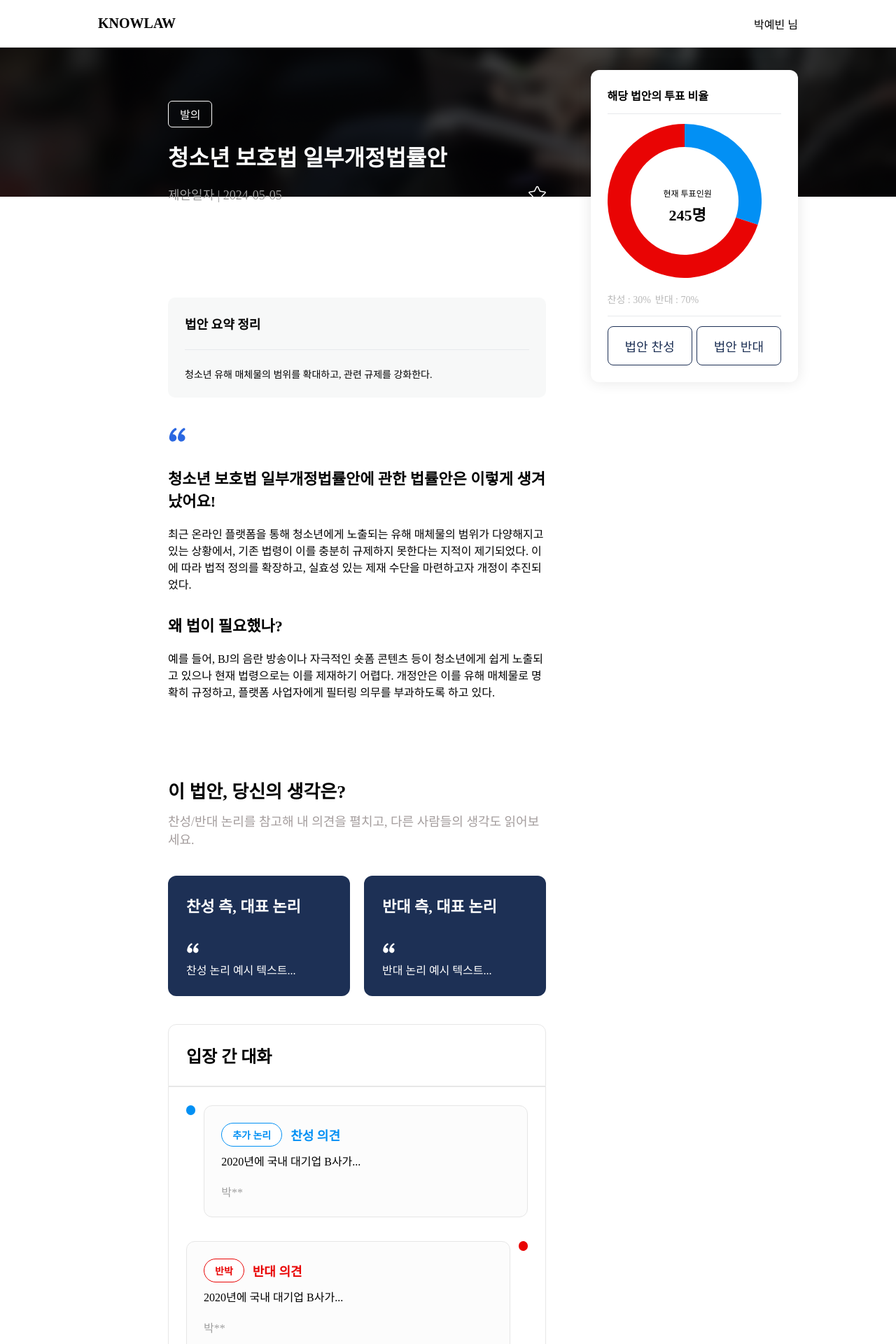
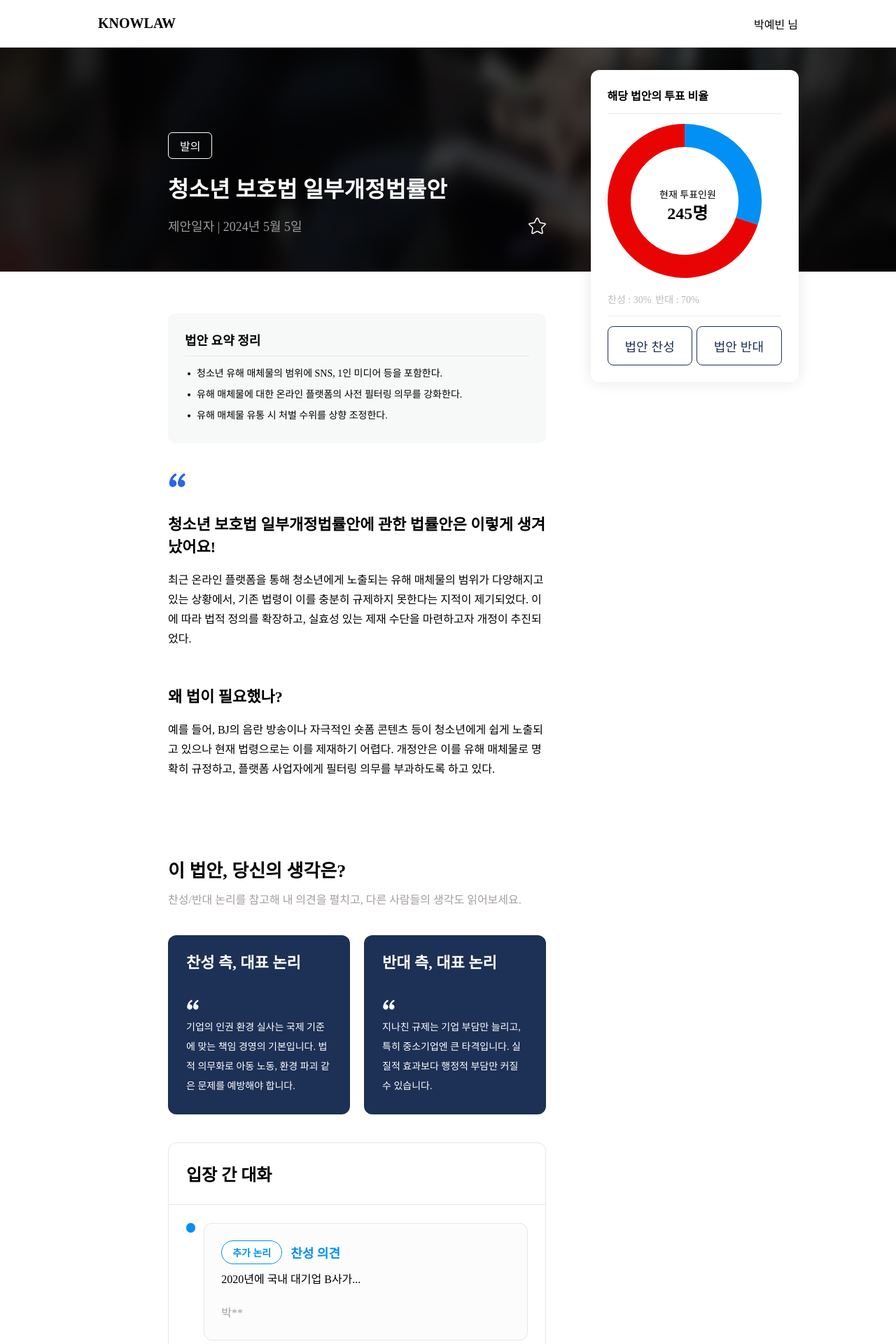
Before and after one commit to 2025-DSM-1/dsm_FE, a React (Vite) app: page /bill/detail/1 in a window 1280 px wide. Shown: the top 1920 px of the page at 70% size. Built offline with nearby package versions, Linux system fonts and the light colour scheme; no server answers.

Commit message:
style :: 상세조회 스타일 수정

```diff
--- a/src/assets/index.ts
+++ b/src/assets/index.ts
@@ -18,3 +18,4 @@ export { default as Quote } from './Quote.png'
 export { default as Question } from './Question.png'
 export * from './X'
 export * from './Check'
+export { default as Dot } from './Dot.png'
--- a/src/components/CommentPost.tsx
+++ b/src/components/CommentPost.tsx
@@ -61,6 +61,7 @@ const ContentContainer = styled.div`
 const Content = styled.div`
   font-size: 16px;
   font-weight: 400;
+  line-height: 28px;
 `;
 
 const TitleContainer = styled.div`
@@ -91,6 +92,7 @@ const CommentTitle = styled.div<{ isAgree: boolean }>`
 const Writer = styled.div`
   font-size: 16px;
   color: #a0a0a0;
+  line-height: 28px;
 `;
 
 const Dot = styled.div<{ isAgree: boolean }>`
--- a/src/pages/CardDetail.tsx
+++ b/src/pages/CardDetail.tsx
@@ -1,21 +1,32 @@
 import styled from '@emotion/styled';
 import { useState, useRef, useEffect } from 'react';
-import { banner, Quotes, Star } from '../assets';
+import { banner, Quotes, Star, Dot } from '../assets';
 import { Button, CommentPost } from '../components';
 import { Doughnut } from 'react-chartjs-2';
 import { Chart as ChartJS, ArcElement, Tooltip, Legend } from 'chart.js';
+import { formatDate } from '../hooks/formatDate';
 
 // Register Chart.js components
 ChartJS.register(ArcElement, Tooltip, Legend);
 
 export const CardDetail = () => {
   const chartRef = useRef<any>(null);
+  const chartWrapperRef = useRef<HTMLDivElement>(null);
 
   const [datas] = useState({
     lawId: 1,
     lawTitle: '청소년 보호법 일부개정법률안',
-    lawSummaryContent:
-      '청소년 유해 매체물의 범위를 확대하고, 관련 규제를 강화한다.',
+    lawSummaryContent: [
+      {
+        summaryElement: "청소년 유해 매체물의 범위에 SNS, 1인 미디어 등을 포함한다."
+      },
+      {
+        summaryElement: "유해 매체물에 대한 온라인 플랫폼의 사전 필터링 의무를 강화한다."
+      },
+      {
+        summaryElement: "유해 매체물 유통 시 처벌 수위를 상향 조정한다."
+      },
+    ],
     lawStatus: '발의',
     propositionDate: '2024-05-05',
     backgroundInfo:
@@ -36,7 +47,7 @@ export const CardDetail = () => {
       commentId: 2,
       commentType: 'REBUTTAL',
       voteType: 'DISAGREE',
-      content: '2020년에 국내 대기업 B사가...',
+      content: ' 2020년에 국내 대기업 B사가 동남아 하청공장에서 아동 노동 문제로 국제 NGO에 지적받은 적 있잖아요. 12세 미만 아이들이 하루 10시간 넘게 일했다는 보도도 있었고요. 이런 문제는 자율적 개선으론 한계가 있으니, 법으로라도 강제해야 한다고 생각해요',
       author: '박**',
     },
     {
@@ -136,9 +147,21 @@ export const CardDetail = () => {
     //댓글 작성 api
   };
 
+  const [isScrolled, setIsScrolled] = useState(false);
+
+  useEffect(() => {
+    const handleScroll = () => {
+      const scrollY = window.scrollY;
+      setIsScrolled(scrollY > 300);
+    };
+
+    window.addEventListener("scroll", handleScroll);
+    return () => window.removeEventListener("scroll", handleScroll);
+  }, []);
+
   return (
     <AllContainer>
-      <ChartAllContainer>
+      <ChartAllContainer isScrolled={isScrolled}>
         <ChartContentContainer>
           <ChartTitle>해당 법안의 투표 비율 </ChartTitle>
           <Line />
@@ -182,7 +205,7 @@ export const CardDetail = () => {
           <TitleContainer>
             <LawStatus>{datas.lawStatus}</LawStatus>
             <LawTitle>{datas.lawTitle}</LawTitle>
-            <Date>제안일자 | {datas.propositionDate}</Date>
+            <Date>제안일자 | {formatDate(datas.propositionDate)}</Date>
           </TitleContainer>
           <Star onClick={handleStarClick} isClick={isStarClick} />
         </StarContainer>
@@ -192,10 +215,18 @@ export const CardDetail = () => {
           <Smmation>
             <SmmationTitle>법안 요약 정리</SmmationTitle>
             <Line />
-            <SmmationContent>{datas.lawSummaryContent}</SmmationContent>
+            <SummationContent>
+              {datas.lawSummaryContent.map((item, index) => (
+                <SummatationTextWrapper key={index}>
+                  <DotIcon src={Dot} />
+                  <SummatationText>{item.summaryElement}</SummatationText>
+                </SummatationTextWrapper>
+              ))}
+            </SummationContent>
           </Smmation>
           <ExplanationAllContainer>
             <Quotes />
+            <ExplanationWrapper>
               <ExplanationContainer>
                 <ExplanationTitle>
                   {datas.lawTitle}에 관한 법률안은 이렇게 생겨났어요!
@@ -206,14 +237,14 @@ export const CardDetail = () => {
                 <ExplanationTitle>왜 법이 필요했나?</ExplanationTitle>
                 <ExplanationContent>{datas.example}</ExplanationContent>
               </ExplanationContainer>
+            </ExplanationWrapper>
           </ExplanationAllContainer>
         </ThoughtAllContainer>
         <ThoughtAllContainer>
           <ThoughtContainer>
             <ThoughtTitle>이 법안, 당신의 생각은?</ThoughtTitle>
             <ThoughtSubTitle>
-              찬성/반대 논리를 참고해 내 의견을 펼치고, 다른 사람들의 생각도
-              읽어보세요.
+              찬성/반대 논리를 참고해 내 의견을 펼치고, 다른 사람들의 생각도 읽어보세요.
             </ThoughtSubTitle>
           </ThoughtContainer>
           <MainThoughtAllContainer>
@@ -222,7 +253,7 @@ export const CardDetail = () => {
               <MainThoughtContentContainer>
                 <Quotes size="20" color="#ffffff" />
                 <MainThoughtContent>
-                  찬성 논리 예시 텍스트...
+                  기업의 인권 환경 실사는 국제 기준에 맞는 책임 경영의 기본입니다. 법적 의무화로 아동 노동, 환경 파괴 같은 문제를 예방해야 합니다.
                 </MainThoughtContent>
               </MainThoughtContentContainer>
             </MainThoughtContainer>
@@ -231,7 +262,7 @@ export const CardDetail = () => {
               <MainThoughtContentContainer>
                 <Quotes size="20" color="#ffffff" />
                 <MainThoughtContent>
-                  반대 논리 예시 텍스트...
+                  지나친 규제는 기업 부담만 늘리고, 특히 중소기업엔 큰 타격입니다. 실질적 효과보다 행정적 부담만 커질 수 있습니다.
                 </MainThoughtContent>
               </MainThoughtContentContainer>
             </MainThoughtContainer>
@@ -250,9 +281,7 @@ export const CardDetail = () => {
               ))}
             </TalkContentContainer>
             <TalkFooterContainer>
-              <TalkFooterMsg>
-                *해당하는 역할을 선택하여 글을 작성해주세요.
-              </TalkFooterMsg>
+              <ThoughtSubTitle>*해당하는 역할을 선택하여 글을 작성해주세요.</ThoughtSubTitle>
               <TalkFooterTabContainer>
                 <TabButton
                   isClick={commentWriteDatas.commentType === 'BASIC'}
@@ -279,12 +308,12 @@ export const CardDetail = () => {
                   value={commentWriteDatas.content}
                   onChange={handleContentChange}
                 />
-                <Button
+                <WriterButton
                   onClick={handleCommentWriting}
                   isBlocked={voteValue === null}
                 >
                   글 등록
-                </Button>
+                </WriterButton>
               </TalkTextContainer>
             </TalkFooterContainer>
           </TalkAllContainer>
@@ -314,7 +343,7 @@ const ChartContentContainer = styled.div`
 
 const ChartTitle = styled.div`
   font-size: 16px;
-  font-weight: 700;
+  font-weight: 600;
 `;
 
 const PercentContainer = styled.div`
@@ -327,15 +356,19 @@ const PercentText = styled.div`
   font-size: 14px;
 `;
 
-const ChartAllContainer = styled.div`
+const ChartAllContainer = styled.div<{ isScrolled: boolean }>`
+  position: fixed;
   padding: 24px;
   border-radius: 12px;
   box-shadow: 0px 0px 20px 0px rgba(0, 0, 0, 0.1);
-  position: absolute;
   top: 100px;
   right: 140px;
   background-color: #ffffff;
+  transition: transform 0.3s ease, opacity 0.3s ease;
+  opacity: ${({ isScrolled }) => (isScrolled ? 0.6 : 1)};
+  transform: ${({ isScrolled }) => (isScrolled ? 'scale(0.98)' : 'scale(1)')};
 `;
+
 const ChartContainer = styled.div`
   width: 220px;
   height: 220px;
@@ -343,22 +376,23 @@ const ChartContainer = styled.div`
 `;
 
 const ChartText = styled.div`
-  font-size: 22px;
+  font-size: 24px;
   font-weight: 700;
+  line-height: 24px;
 `;
 
 const ChartTextContainer = styled.div`
   display: flex;
   flex-direction: column;
-  gap: 4px;
+  gap: 6px;
   align-items: center;
   position: absolute;
   top: 90px;
-  left: 80px;
+  left: 74px;
 `;
 
 const ChartTextTitle = styled.div`
-  font-size: 12px;
+  font-size: 14px;
 `;
 
 const ContentContainer = styled.div`
@@ -392,11 +426,11 @@ const TalkAllContainer = styled.div`
 `;
 
 const TalkContentContainer = styled.div`
-  height: 600px;
   width: 100%;
-  border: 1px solid #e7e7e7;
+  border-left: 1px solid #e7e7e7;
+  border-right: 1px solid #e7e7e7;
   background-color: #ffffff;
-  padding: 26px 25px;
+  padding: 26px 25px 36px;
   display: flex;
   flex-direction: column;
   gap: 34px;
@@ -410,7 +444,7 @@ const TalkTitleContainer = styled.div`
   width: 100%;
   padding: 26px 25px;
   font-size: 24px;
-  font-weight: 700;
+  font-weight: 600;
 `;
 
 const TalkTextContainer = styled.div`
@@ -422,7 +456,7 @@ const TalkTextContainer = styled.div`
 
 const TalkTextArea = styled.textarea`
   width: 100%;
-  height: 110px;
+  height: 136px;
   border-radius: 8px;
   border: 1px solid #eeeeee;
   background-color: #f6f6f6;
@@ -434,12 +468,6 @@ const TalkTextArea = styled.textarea`
     font-weight: 400;
     color: #888888;
   }
-`;
-
-const TalkFooterMsg = styled.div`
-  font-size: 18px;
-  color: #a1a1a1;
-  font-weight: 500;
 `;
 
 const TalkFooterTabContainer = styled.div`
@@ -476,15 +504,17 @@ const MainThoughtContentContainer = styled.div`
   max-width: 368px;
 `;
 
-const MainThoughtTitle = styled.div`
+const MainThoughtTitle = styled.p`
   font-size: 22px;
   font-weight: 600;
+  line-height: 28px;
   color: #ffffff;
 `;
 
-const MainThoughtContent = styled.div`
-  font-size: 16px;
-  font-weight: 400;
+const MainThoughtContent = styled.p`
+  font-size: 14px;
+  font-weight: 300;
+  line-height: 28px;
   color: #ffffff;
 `;
 
@@ -510,7 +540,7 @@ const ThoughtTitle = styled.div`
 `;
 
 const ThoughtSubTitle = styled.div`
-  font-size: 18px;
+  font-size: 16px;
   font-weight: 400;
   color: #a49d9d;
 `;
@@ -524,6 +554,7 @@ const ExplanationAllContainer = styled.div`
 const ExplanationContent = styled.div`
   font-size: 16px;
   font-weight: 400;
+  line-height: 28px;
 `;
 
 const ExplanationTitle = styled.div`
@@ -537,11 +568,21 @@ const ExplanationContainer = styled.div`
   gap: 20px;
 `;
 
-const SmmationContent = styled.div`
+const SummationContent = styled.div`
+  display: flex;
+  flex-direction: column;
+`;
+
+const SummatationTextWrapper = styled.div`
+  display: flex;
+  align-items: center;
+  gap: 5px;
+`
+
+const SummatationText = styled.p`
   font-size: 14px;
-  font-weight: 400;
-  color: #000000;
-`;
+  line-height: 30px;
+`
 
 const SmmationTitle = styled.div`
   font-size: 18px;
@@ -562,7 +603,7 @@ const Smmation = styled.div`
   padding: 24px;
   display: flex;
   flex-direction: column;
-  gap: 24px;
+  gap: 10px;
 `;
 
 const StarContainer = styled.div`
@@ -574,9 +615,10 @@ const StarContainer = styled.div`
 
 const BannerContainer = styled.div`
   width: 100%;
-  height: 297px;
+  height: 320px;
   display: flex;
-  align-items: center;
+  align-items: end;
+  padding: 53px 0;
 `;
 
 const Banner = styled.img`
@@ -585,6 +627,7 @@ const Banner = styled.img`
   position: absolute;
   top: 68px;
   left: 0;
+  height: 320px;
 `;
 
 const TitleContainer = styled.div`
@@ -617,3 +660,23 @@ const LawTitle = styled.div`
   font-weight: 700;
   color: #ffffff;
 `;
+
+const ExplanationWrapper = styled.div`
+  display: flex;
+  flex-direction: column;
+  gap: 50px;
+`
+
+const DotIcon = styled.img`
+  width: 12px;
+  height: 12px;
+`
+
+const WriterButton = styled.button<{ isBlocked: boolean }>`
+  opacity: ${({ isBlocked }) => (isBlocked ? 0.5 : 1)};
+  pointer-events: ${({ isBlocked }) => (isBlocked ? 'none' : 'cursor')};
+  padding: 12px 24px;
+  border-radius: 8px;
+  background-color: #1D3055;
+  color: #fff;
+`
```
Also changed, not shown: src/assets/Dot.png (added). Lines whose indentation alone changed are shown as unchanged.
